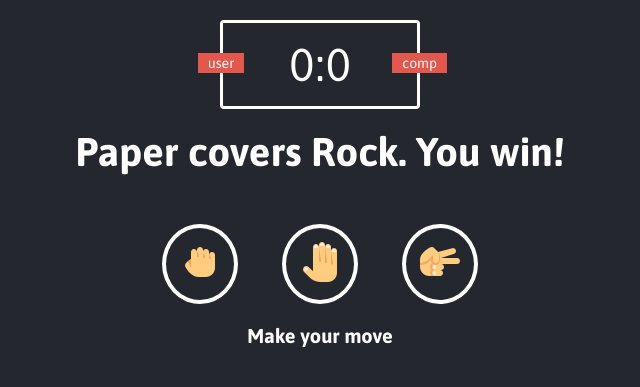
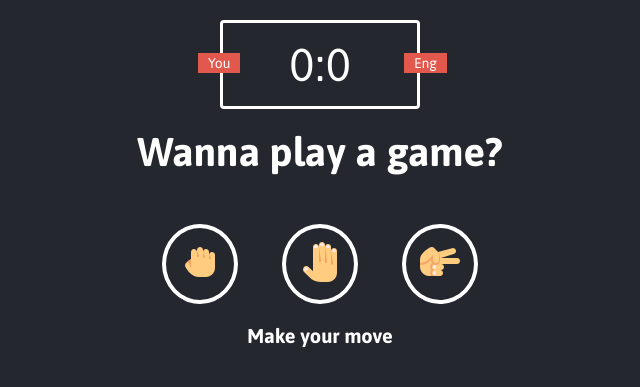
Before and after one commit to itsmeolivia/rps, a PHP site: page / in a window 1280 px wide. Shown: the part 77-464 px from the top of the page, without its empty margins (320-960 px from the left). Run offline with PHP 8.4, Linux system fonts and the light colour scheme.

Commit message:
heroku version

```diff
--- a/app.js
+++ b/app.js
@@ -9,16 +9,24 @@ const paper_div = document.getElementById('p');
 const scissors_div = document.getElementById('s');
 
 
+function convertLetter(letter) {
+  if (letter === 'r') return 'Rock';
+  if (letter === 'p') return 'Paper';
+  if (letter === 's') return 'Scissors';
+}
+
 function win(user, comp) {
   userScore++;
   userScore_span.innerHTML = userScore;
-  result_p.innerHTML = user + ' beats ' + comp + '. You win!';
+  result_p.innerHTML = convertLetter(user) + ' beats ' + convertLetter(comp) + '. You win!';
 }
 
 function lose(user, comp) {
   compScore++;
   compScore_span.innerHTML = compScore;
-  result_p.innerHTML = comp + ' beats ' + user + '. You lose!';
+  result_p.innerHTML = `Rank beats ${convertLetter(user)}. You lose!`;
+  document.getElementById(user).classList.add('red_glow');
+  setTimeout(function() {document.getElementById(user).classList.remove('red_glow');}, 600);
 }
 
 function draw(user, comp) {
@@ -32,21 +40,22 @@ function getCompChoice() {
 
 function game(user_choice) {
   const comp_choice = getCompChoice();
-  switch(user_choice + comp_choice) {
-    case "rs":
-    case "sp":
-    case "pr":
-      win(user_choice, comp_choice);
-      break;
-    case "sr":
-    case "ps":
-    case "rp":
-      lose(user_choice, comp_choice);
-      break;
-    default:
-      draw(user_choice, comp_choice);
-      break;
-  }
+  lose(user_choice, "")
+  // switch(user_choice + comp_choice) {
+  //   case "rs":
+  //   case "sp":
+  //   case "pr":
+  //     win(user_choice, comp_choice);
+  //     break;
+  //   case "sr":
+  //   case "ps":
+  //   case "rp":
+  //     lose(user_choice, comp_choice);
+  //     break;
+  //   default:
+  //     draw(user_choice, comp_choice);
+  //     break;
+  // }
 
 }
 
--- a/index.html
+++ b/index.html
@@ -11,14 +11,14 @@
     </header>
 
     <div class="scoreboard">
-      <div id="user_label" class="badge">user</div>
-      <div id="computer_label"class="badge">comp</div>
+      <div id="user_label" class="badge">You</div>
+      <div id="computer_label"class="badge">Eng</div>
 
       <span id="user_score">0</span>:<span id="comp_score">0</span>
     </div>
 
     <div class="result">
-      <p>Paper covers Rock. You win!</p>
+      <p>Wanna play a game?</p>
     </div>
     <div class="choices">
       <div class="choice" id="r">
--- a/style.css
+++ b/style.css
@@ -96,3 +96,18 @@ header > h1 {
   color: white;
   margin-top: 20px;
 }
+
+.green_glow {
+  border: 4px solid #4dcc7d;
+  box-shadow: 0 0 10px #31b431;
+}
+
+.red_glow {
+  border: 4px solid #fc121b;
+  box-shadow: 0 0 10px #d01115;
+}
+
+.gray_glow {
+  border: 4px solid #464647;
+  box-shadow: 0 0 10px #25292b;
+}
```
